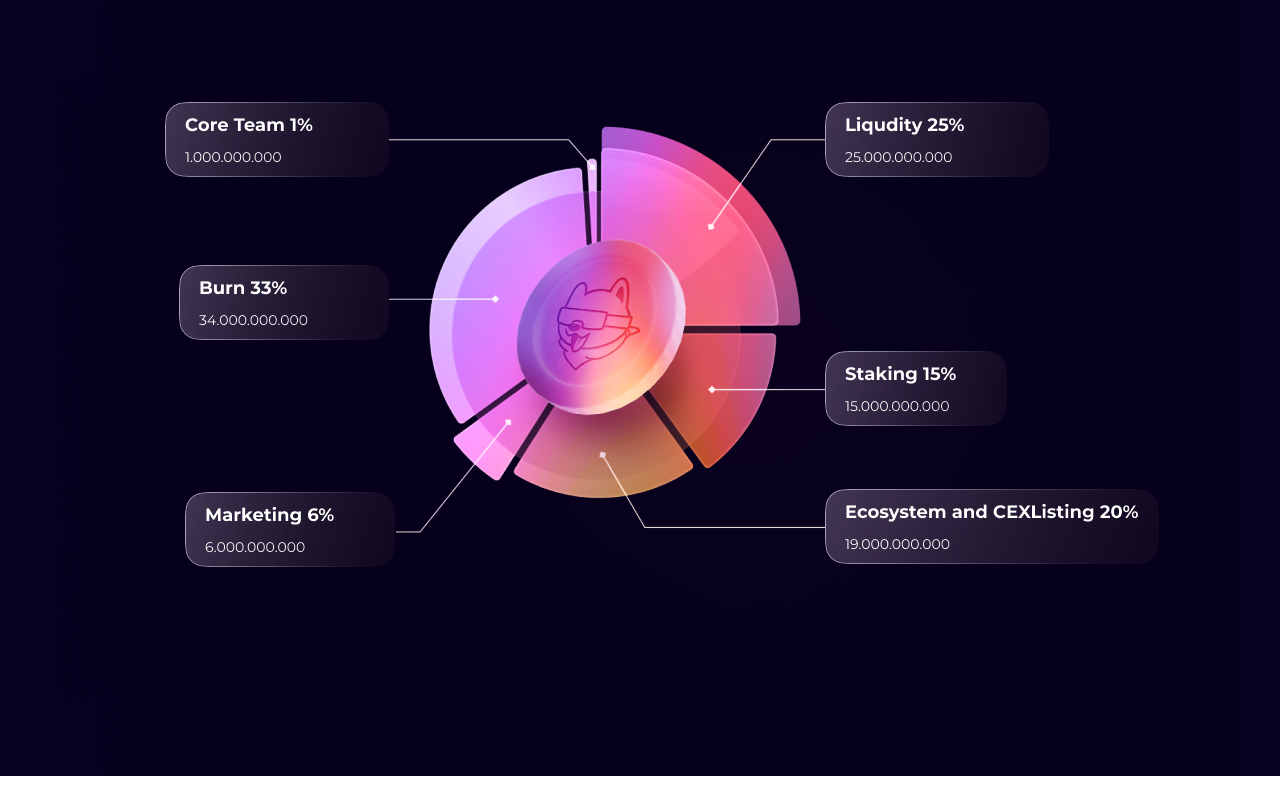
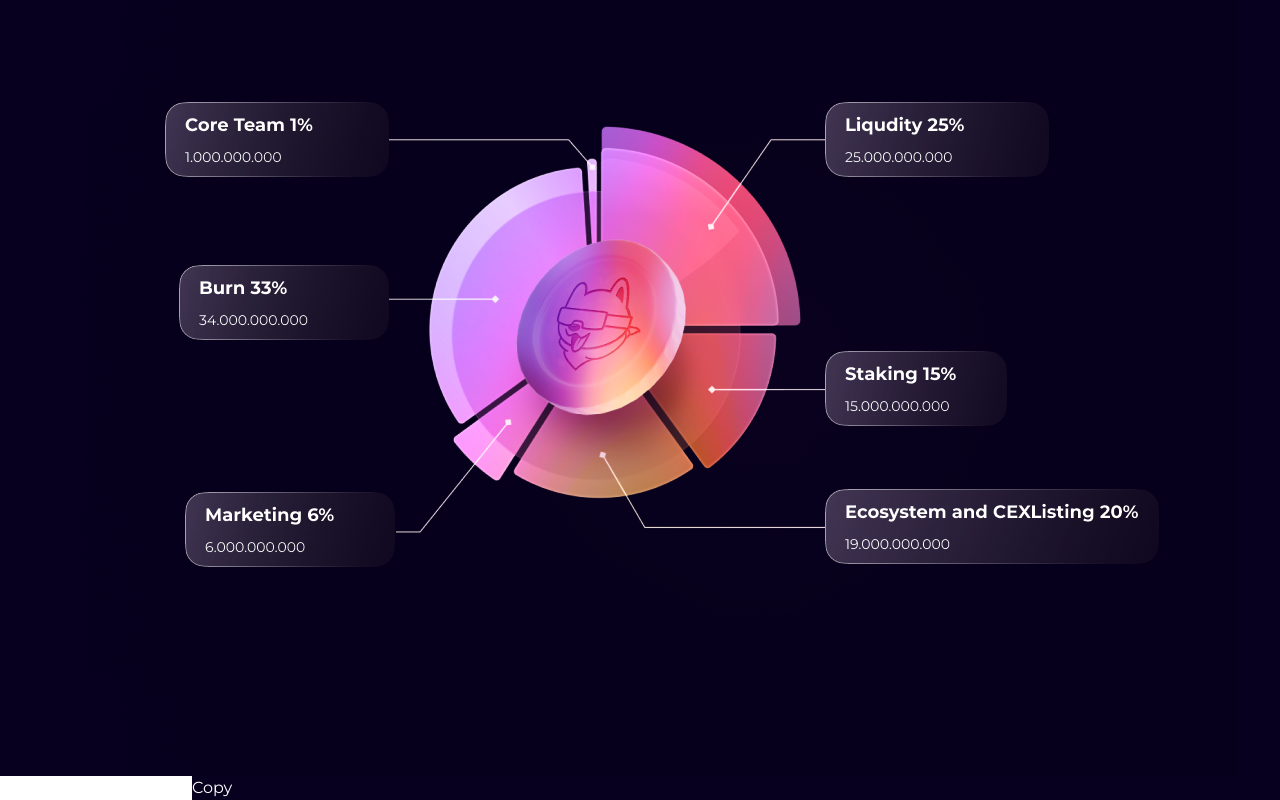
Before and after one commit to noorshanu/mikawa-inu, a React (Vite) app: page / in a window 1280 px wide. Shown: the part 3951-4751 px from the top of the page. Before the commit the page ends 4727 px from the top, so only its background shows below. Built offline with nearby package versions, Linux system fonts and the light colour scheme.

Commit message:
Update Token.jsx

```diff
--- a/src/components/Token.jsx
+++ b/src/components/Token.jsx
@@ -1,11 +1,30 @@
-import React from 'react'
+import React, { useRef } from 'react';
 
 function Token() {
+  const textToCopy = '0xc9dbcff0448d330aaf1dd78fc204370e5e54a797';
+  const textArea = useRef(null);
+  const copyToClipboard = () => {
+
+    textArea.current.select();
+    document.execCommand('copy');
+  };
+
   return (
   <section className=' mt-[800px]'>
     <div className='container-wrapper'>
       <div> <h1 className='text-[#E476B2] text-6xl font-semibold text-center'>Tokenomic</h1></div>
       <img src="images/token.png" alt="" />
+      <div className='flex justify-center gap-5'>
+      <input
+        type="text"
+        value={textToCopy}
+        readOnly
+        ref={textArea}
+
+        className='text-white'
+      />
+      <button onClick={copyToClipboard}>Copy</button>
+      </div>
     </div>
   </section>
   )
```
